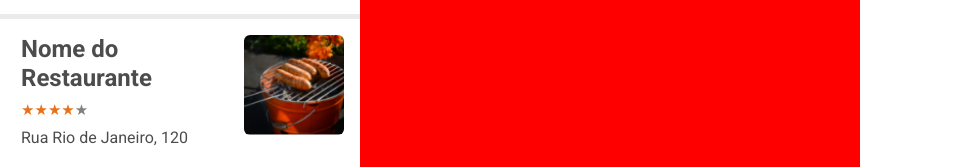
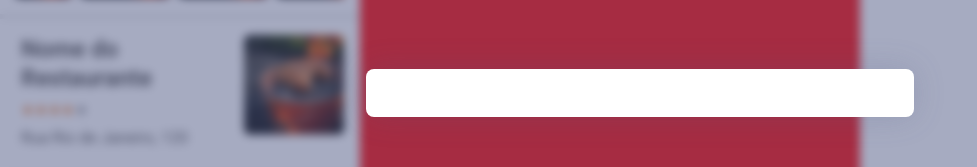
Before and after one commit to cleitonrs/restuarants-search, a React (Create React App) app: page / in a window 1280 px wide. Shown: the part 307-474 px from the top of the page, without its empty margins (0-977 px from the left). Built offline with nearby package versions, Linux system fonts and the light colour scheme.

Commit message:
component part5

```diff
--- a/src/components/Modal/index.jsx
+++ b/src/components/Modal/index.jsx
@@ -1,10 +1,34 @@
-import React from "react";
+import React, { useEffect } from "react";
 import Portal from "./Portal"
+import { Overlay, Dialog } from "./styles";
 
-const Modal = () => {
+const Modal = ({ children, open, onClose }) => {
+  useEffect(() => {
+    function onEsc(e) {
+      if (e.keyCode === 27) onClose()
+    }
+
+    window.addEventListener('keydown', onEsc)
+
+    return () => {
+      window.removeEventListener('keydown', onEsc)
+    }
+  }, [onClose])
+  if (!open) return null
+
+  function onOverlayClick() {
+    onClose()
+  }
+
+  function onDialogClick(e) {
+    e.stopPropagation()
+  }
+
   return (
     <Portal>
-      <div>fdafadf</div>
+      <Overlay onClick={onOverlayClick}>
+        <Dialog onClick={onDialogClick}>{children}</Dialog>
+      </Overlay>
     </Portal>
   )
 }
--- a/src/components/index.js
+++ b/src/components/index.js
@@ -1,2 +1,3 @@
 export { default as Card } from './ImageCard'
 export { default as RestaurantCard } from './RetaurantCard'
+export { default as Modal } from './Modal'
--- a/src/pages/Home/index.jsx
+++ b/src/pages/Home/index.jsx
@@ -2,13 +2,14 @@ import React, { useState } from "react";
 import logo from "../../assets/logo.svg"
 
 import restaurante from "../../assets/restaurante-fake.png"
-import { Card, RestaurantCard } from "../../components"
+import { Card, RestaurantCard, Modal } from "../../components"
 import { Wrapper, Container, Search, Logo, Map, Carousel, CarouselTitle } from "./styles";
 import TextField, { Input } from '@material/react-text-field';
 import MaterialIcon from '@material/react-material-icon';
 
 const Home = () => {
   const [inputValue, setInputValue] = useState('')
+  const [modalOpened, setModalOpened] = useState(true)
 
   const settings = {
     dots: false,
@@ -46,12 +47,12 @@ const Home = () => {
             <Card photo={restaurante} title="nome sei la" />
             <Card photo={restaurante} title="nome sei la" />
             <Card photo={restaurante} title="nome sei la" />
-
           </Carousel>
         </Search>
         <RestaurantCard />
       </Container>
       <Map />
+      <Modal open={modalOpened} onClose={() => setModalOpened(!modalOpened)} />
     </Wrapper>
   )
 }
```
